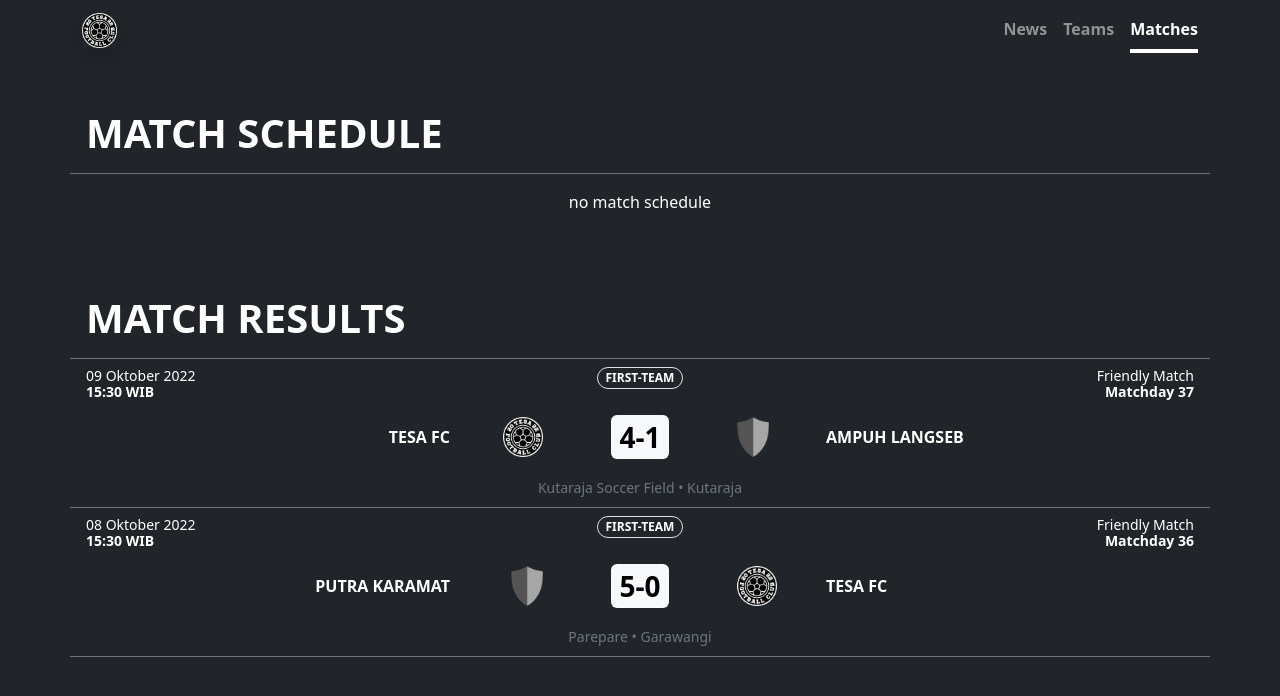
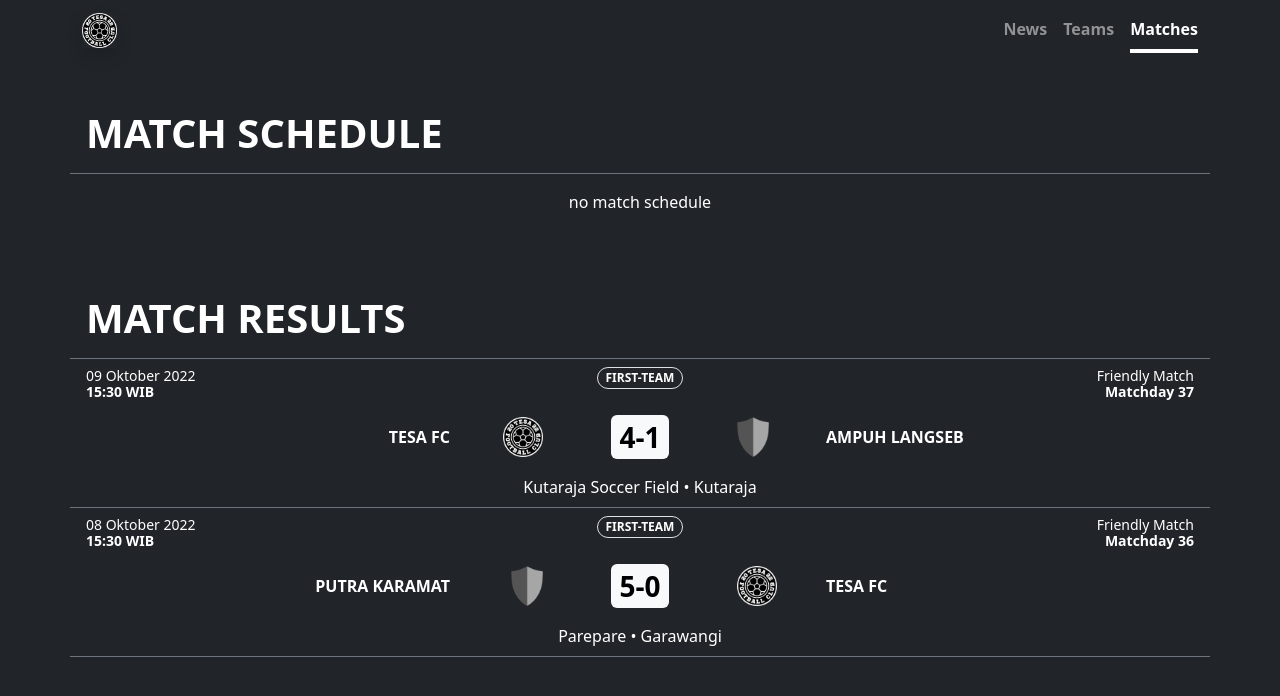
Before and after one commit to tesafc/tesafc.github.io, a Jekyll site: the page built from matches.html, in a window 1280 px wide. Shown: the top 696 px of the page. Built offline with Jekyll 4.4.1, drawn with Linux system fonts in a browser that asks for light colours.

Commit message:
Update matches.html

```diff
--- a/matches.html
+++ b/matches.html
@@ -95,8 +95,8 @@ title: matches
               </div>
             </div>
           </div>
-          <div class="card-footer bg-transparent border-0 text-secondary">
-            <p class="card-text text-center text-capitalize mb-0"><small>{{ match.stadium }} • {{ match.place }}</small></p>
+          <div class="card-footer bg-transparent border-0">
+            <p class="card-text text-center text-capitalize mb-0">{{ match.stadium }} • {{ match.place }}</p>
           </div>
         </div>
       </div>
```
